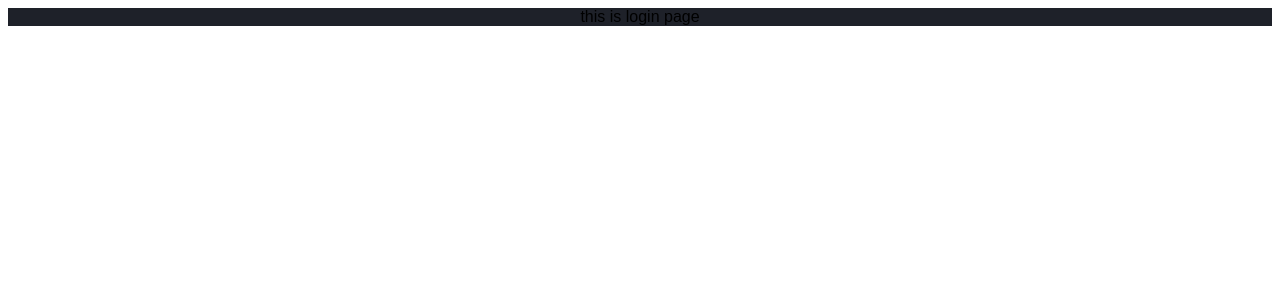
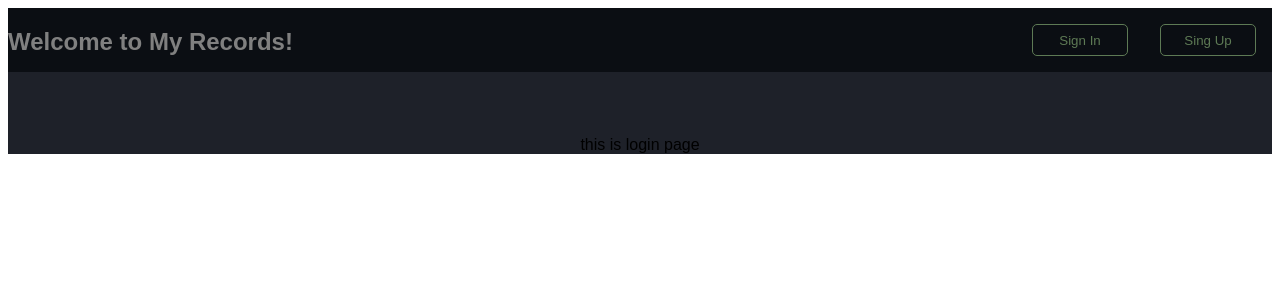
Before and after one commit to microieva/records-library-project, a React (Create React App) app: page /google/login in a window 1280 px wide. Shown: the top 300 px of the page. Built offline with nearby package versions, Linux system fonts and the light colour scheme; no server answers.

Commit message:
saving progress

```diff
--- a/src/App.tsx
+++ b/src/App.tsx
@@ -5,6 +5,7 @@ import { useSelector } from "react-redux";
 import { useRecords } from "./hooks/useRecords";
 import { AppState } from "./types";
 import Home from "./pages/Home";
+import { Header } from "./components/Header";
 import LoginPage from "./pages/LoginPage";
 import RecordPage from "./pages/RecordPage";
 import "./App.scss";
@@ -12,9 +13,11 @@ import "./App.scss";
 function App() {
   useRecords();
   const records = useSelector((state: AppState) => state.records.records);
+  const user = false;
 
   return (
     <div className="App">
+      <Header user={user} />
       <Router>
         <Switch>
           <Route exact path="/" component={() => <Home records={records} />} />
--- a/src/pages/Home.tsx
+++ b/src/pages/Home.tsx
@@ -1,6 +1,5 @@
 import React from "react";
 
-import { Header } from "../components/Header";
 import { RecordCard } from "../components/RecordCard";
 import { Record } from "../types";
 
@@ -10,11 +9,9 @@ type HomeProps = {
 
 const Home = (props: HomeProps) => {
   const { records } = props;
-  const user = false;
 
   return (
     <div className="home-container">
-      <Header user={user} />
       <div className="list-container">
         {records.map((record, i) => {
           return (
```
